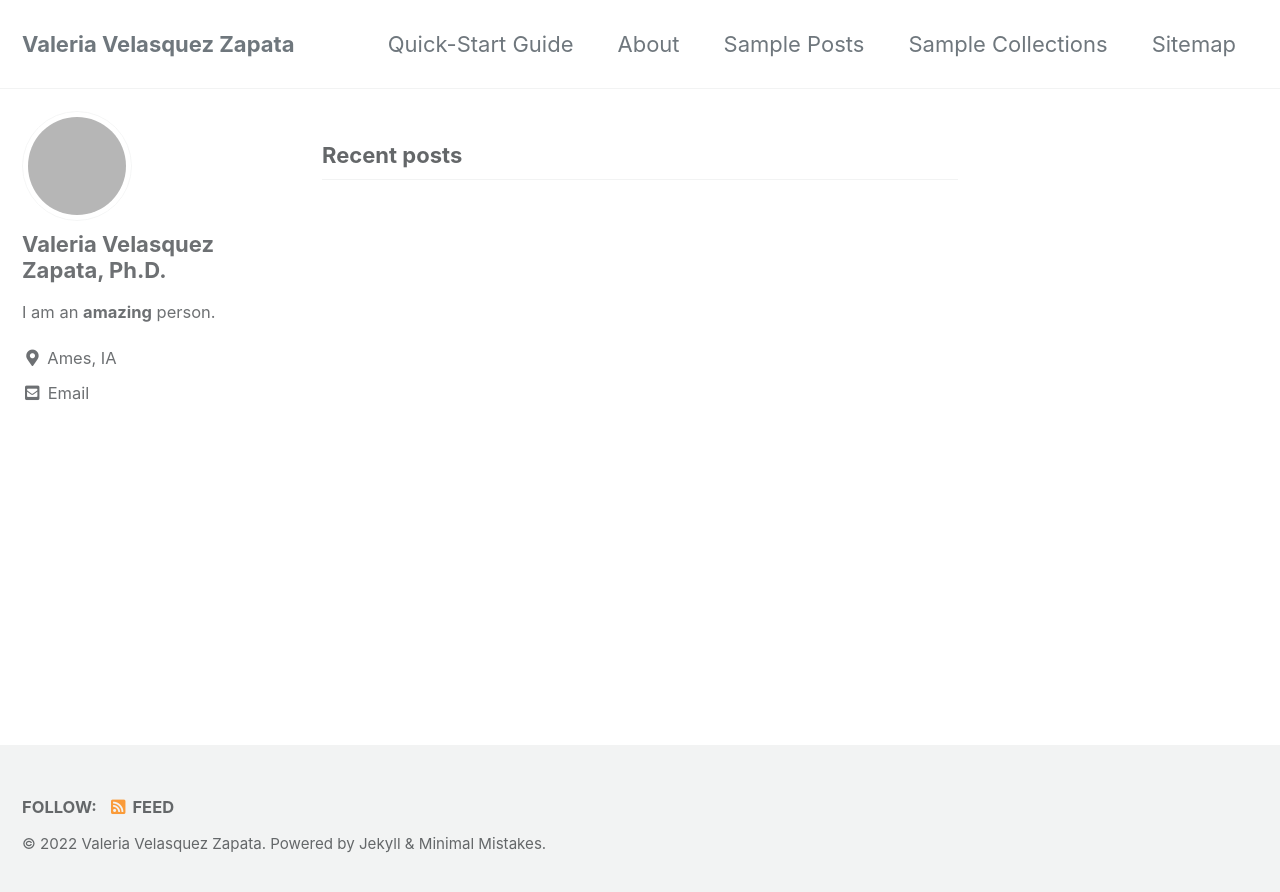
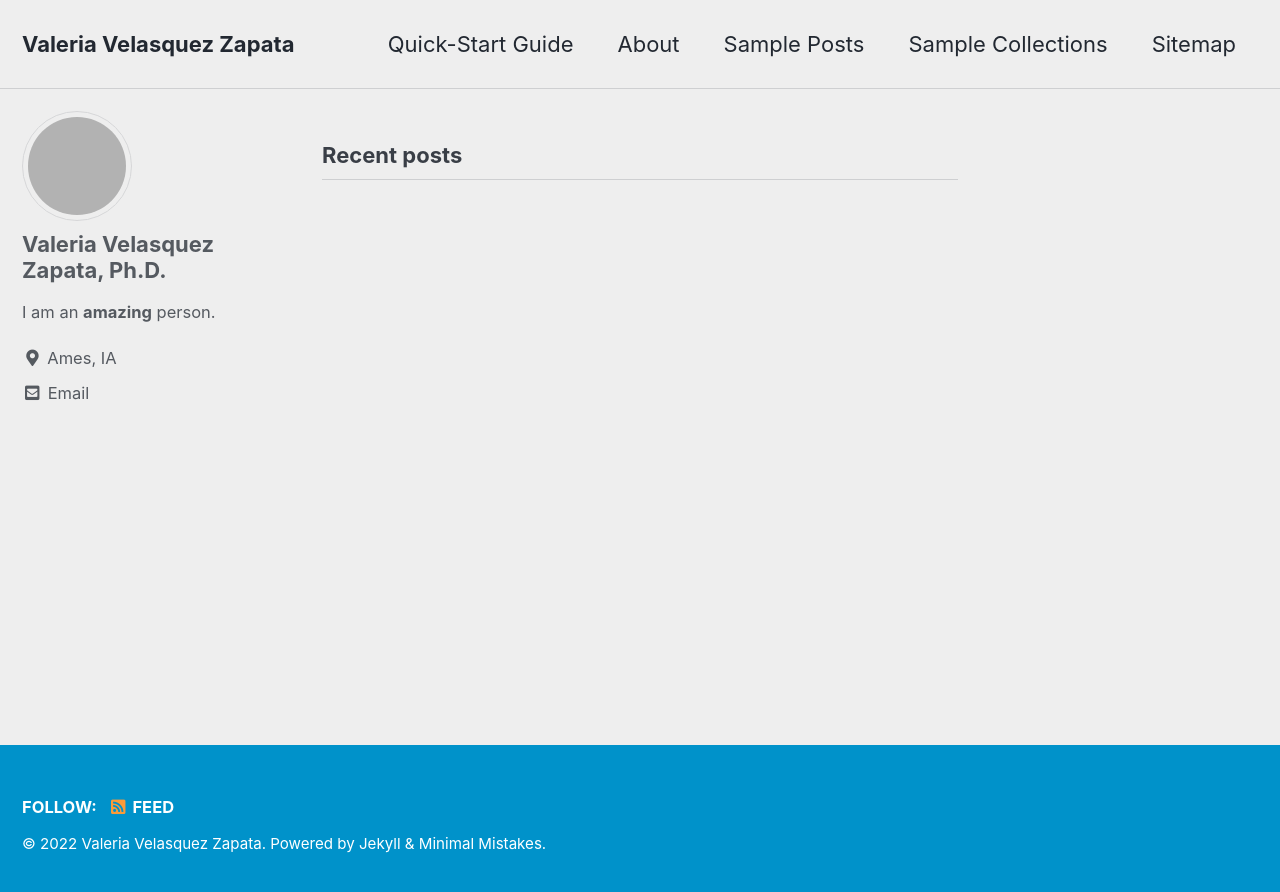
Before and after one commit to vvelasqz/vvelasqz.github.io, a Jekyll site: the page built from index.html, in a window 1280 px wide. Shown: the top 892 px of the page. Built offline with Jekyll 4.4.1, drawn with Linux system fonts in a browser that asks for light colours; cached includes are drawn as plain includes; the list of posts is cut into pages by our own code; grey boxes are pictures that could not be loaded.

Commit message:
add details

```diff
--- a/_config.yml
+++ b/_config.yml
@@ -12,7 +12,7 @@
 
 # theme                  : "minimal-mistakes-jekyll"
 # remote_theme           : "vvelasqz/vvelasqz.github.io"
-minimal_mistakes_skin    : "default" # "air", "aqua", "contrast", "dark", "dirt", "neon", "mint", "plum", "sunrise"
+minimal_mistakes_skin    : "air" #"default", "air", "aqua", "contrast", "dark", "dirt", "neon", "mint", "plum", "sunrise"
 
 # Site Settings
 locale                   : "en-US"
@@ -21,10 +21,10 @@ title_separator          : "-"
 subtitle                 : # site tagline that appears below site title in masthead
 name                     : ""
 description              : "My personal webpage."
-url                      : # the base hostname & protocol for your site e.g. "https://vvelasqz.github.io"
+url                      : "https://vvelasqz.github.io" # the base hostname & protocol for your site e.g.
 baseurl                  : # the subpath of your site, e.g. "/blog"
-repository               : # GitHub username/repo-name e.g. "vvelasqz/vvelasqz.github.io"
-teaser                   : # path of fallback teaser image, e.g. "/assets/images/500x300.png"
+repository               : "vvelasqz/vvelasqz.github.io" # GitHub username/repo-name e.g.
+teaser                   : "/assets/images/fall.jpg" # path of fallback teaser image, e.g.
 logo                     : # path of logo image to display in the masthead, e.g. "/assets/images/88x88.png"
 masthead_title           : # overrides the website title displayed in the masthead, use " " for no title
 # breadcrumbs            : false # true, false (default)
```
Also changed, not shown: assets/images/fall.jpg (added).
